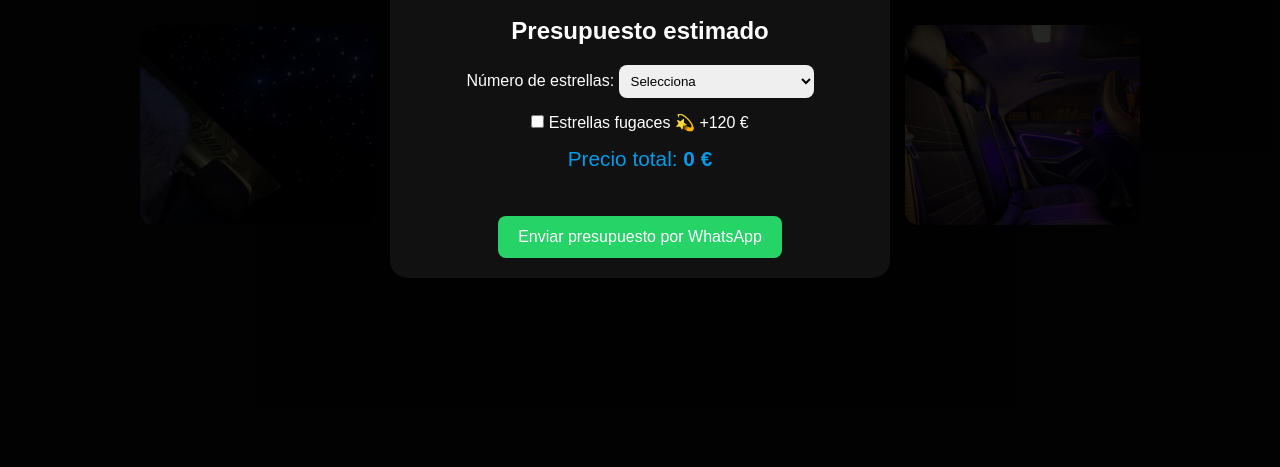
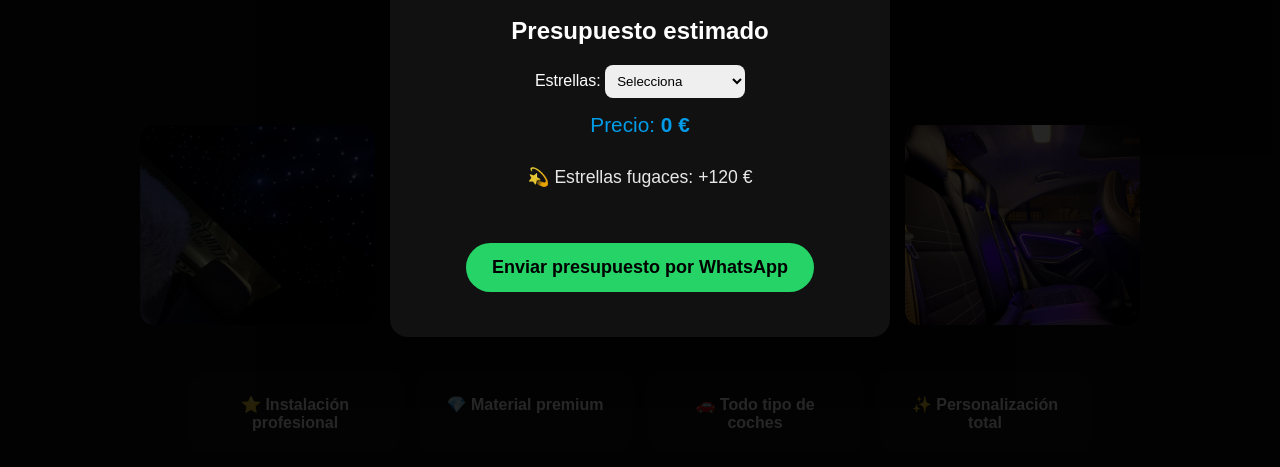
Before and after one commit to eliyodealcora-cmd/fbc-lights, a plain HTML site: page index.html in a window 1280 px wide. Shown: the part 101-568 px from the top of the page. Drawn offline with Linux system fonts and the light colour scheme.

Commit message:
mejoras diseño y botón whatsapp

```diff
--- a/index.html
+++ b/index.html
@@ -10,11 +10,29 @@
   <h1>FBC Lights</h1>
   <p>Especialistas en Techos Estrellados Personalizados para tu coche.</p>
 
+  <!-- BOTÓN WHATSAPP -->
+  <a
+    class="btn-whatsapp"
+    href="https://wa.me/34643960819?text=Hola%20quiero%20información%20y%20presupuesto%20para%20un%20techo%20estrellado"
+    target="_blank"
+  >
+    💬 Pide tu presupuesto por WhatsApp
+  </a>
+
+  <!-- GALERÍA -->
   <div class="galeria">
     <img src="imagenes/techo1.jpg" alt="Techo estrellado 1" onclick="abrirModal(this.src)">
     <img src="imagenes/techo2.jpg" alt="Techo estrellado 2" onclick="abrirModal(this.src)">
     <img src="imagenes/techo3.jpg" alt="Techo estrellado 3" onclick="abrirModal(this.src)">
     <img src="imagenes/techo4.jpg" alt="Techo estrellado 4" onclick="abrirModal(this.src)">
+  </div>
+
+  <!-- BLOQUE DE CONFIANZA -->
+  <div class="confianza">
+    <div class="item-confianza">⭐ Instalación profesional</div>
+    <div class="item-confianza">💎 Material premium</div>
+    <div class="item-confianza">🚗 Todo tipo de coches</div>
+    <div class="item-confianza">✨ Personalización total</div>
   </div>
 
   <!-- MODAL PRESUPUESTO -->
@@ -27,52 +45,41 @@
       <h2>Presupuesto estimado</h2>
 
       <label>
-        Número de estrellas:
+        Estrellas:
         <select id="tamano" onchange="calcularPrecio()">
           <option value="0">Selecciona</option>
-          <option value="499">⭐ 500 estrellas – 499 €</option>
-          <option value="550">⭐ 600 estrellas – 550 €</option>
-          <option value="700">⭐ 750 estrellas – 700 €</option>
-          <option value="850">⭐ 1200 estrellas – 850 €</option>
-          <option value="1450">⭐ 2000 estrellas – 1450 €</option>
+          <option value="499">⭐ 500 estrellas</option>
+          <option value="550">⭐ 600 estrellas</option>
+          <option value="700">⭐ 750 estrellas</option>
+          <option value="850">⭐ 1200 estrellas</option>
+          <option value="1450">⭐ 2000 estrellas</option>
         </select>
       </label>
 
-      <label style="margin-top:10px; display:block;">
-        <input type="checkbox" id="fugaces" onchange="calcularPrecio()">
-        Estrellas fugaces 💫 +120 €
-      </label>
-
       <p class="precio">
-        Precio total: <strong><span id="precio">0</span> €</strong>
+        Precio: <strong><span id="precio">0</span> €</strong>
       </p>
 
-      <button onclick="enviarWhatsApp()" style="
-        margin-top:15px;
-        padding:12px 20px;
-        border-radius:8px;
-        border:none;
-        background:#25D366;
-        color:white;
-        font-size:16px;
-        cursor:pointer;">
+      <p class="extra">💫 Estrellas fugaces: +120 €</p>
+
+      <a
+        id="whatsapp-presupuesto"
+        class="btn-whatsapp"
+        href="#"
+        target="_blank"
+      >
         Enviar presupuesto por WhatsApp
-      </button>
-
+      </a>
     </div>
   </div>
 
+  <!-- SCRIPT -->
   <script>
     function abrirModal(srcImagen) {
-      const modal = document.getElementById("modal");
-      const modalImg = document.getElementById("modal-img");
-
-      modal.style.display = "flex";
-      modalImg.src = srcImagen;
-
+      document.getElementById("modal").style.display = "flex";
+      document.getElementById("modal-img").src = srcImagen;
+      document.getElementById("tamano").value = "0";
       document.getElementById("precio").innerText = "0";
-      document.getElementById("tamano").value = "0";
-      document.getElementById("fugaces").checked = false;
     }
 
     function cerrarModal() {
@@ -80,25 +87,14 @@
     }
 
     function calcularPrecio() {
-      const base = Number(document.getElementById("tamano").value);
-      const fugaces = document.getElementById("fugaces").checked ? 120 : 0;
-      const total = base + fugaces;
+      const precio = document.getElementById("tamano").value;
+      document.getElementById("precio").innerText = precio;
 
-      document.getElementById("precio").innerText = total;
-    }
-
-    function enviarWhatsApp() {
-      const select = document.getElementById("tamano");
-      const opcionTexto = select.options[select.selectedIndex].text;
-      const precio = document.getElementById("precio").innerText;
-      const fugaces = document.getElementById("fugaces").checked ? " + Estrellas fugaces 💫" : "";
-
-      const mensaje = `Hola, me gustaría un techo estrellado:\n${opcionTexto}${fugaces}\nPrecio total: ${precio} €`;
-
-      const telefono = "34643960819";
-      const url = `https://wa.me/${telefono}?text=${encodeURIComponent(mensaje)}`;
-
-      window.open(url, "_blank");
+      if (precio > 0) {
+        const mensaje = `Hola, quiero un techo estrellado con precio ${precio}€ (+ estrellas fugaces opcional).`;
+        const url = `https://wa.me/34643960819?text=${encodeURIComponent(mensaje)}`;
+        document.getElementById("whatsapp-presupuesto").href = url;
+      }
     }
   </script>
 
--- a/style.css
+++ b/style.css
@@ -126,3 +126,40 @@ select {
     margin-top: 20px;
   }
 }
+/* BOTÓN WHATSAPP */
+.btn-whatsapp {
+  display: inline-block;
+  margin: 25px auto;
+  padding: 14px 26px;
+  background: #25d366;
+  color: #000;
+  font-size: 18px;
+  font-weight: bold;
+  border-radius: 30px;
+  text-decoration: none;
+  transition: transform 0.2s ease, box-shadow 0.2s ease;
+}
+
+.btn-whatsapp:hover {
+  transform: scale(1.05);
+  box-shadow: 0 0 15px rgba(37, 211, 102, 0.6);
+}
+
+/* BLOQUE DE CONFIANZA */
+.confianza {
+  margin: 50px auto;
+  max-width: 900px;
+  display: grid;
+  grid-template-columns: repeat(auto-fit, minmax(200px, 1fr));
+  gap: 20px;
+  text-align: center;
+}
+
+.item-confianza {
+  background: #111;
+  padding: 20px;
+  border-radius: 14px;
+  font-size: 16px;
+  font-weight: 600;
+  box-shadow: 0 0 10px rgba(255,255,255,0.05);
+}
```
